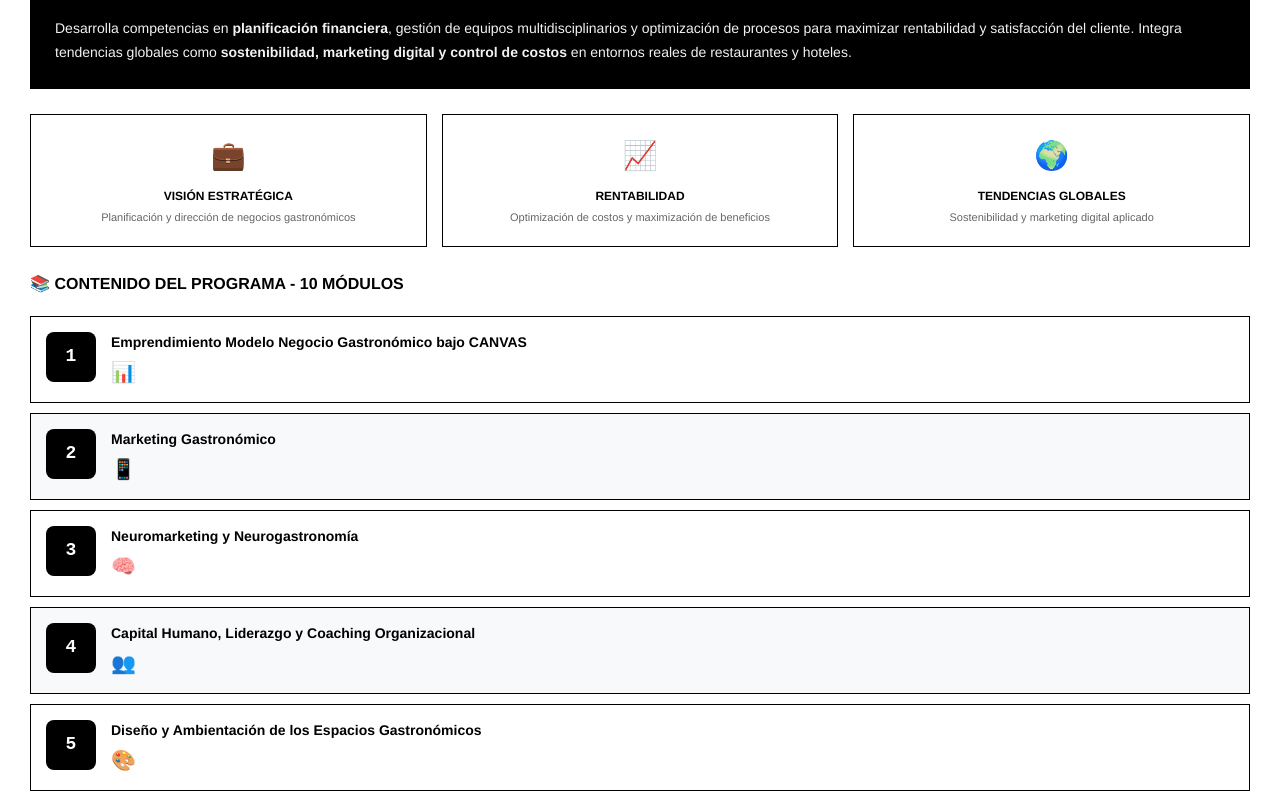
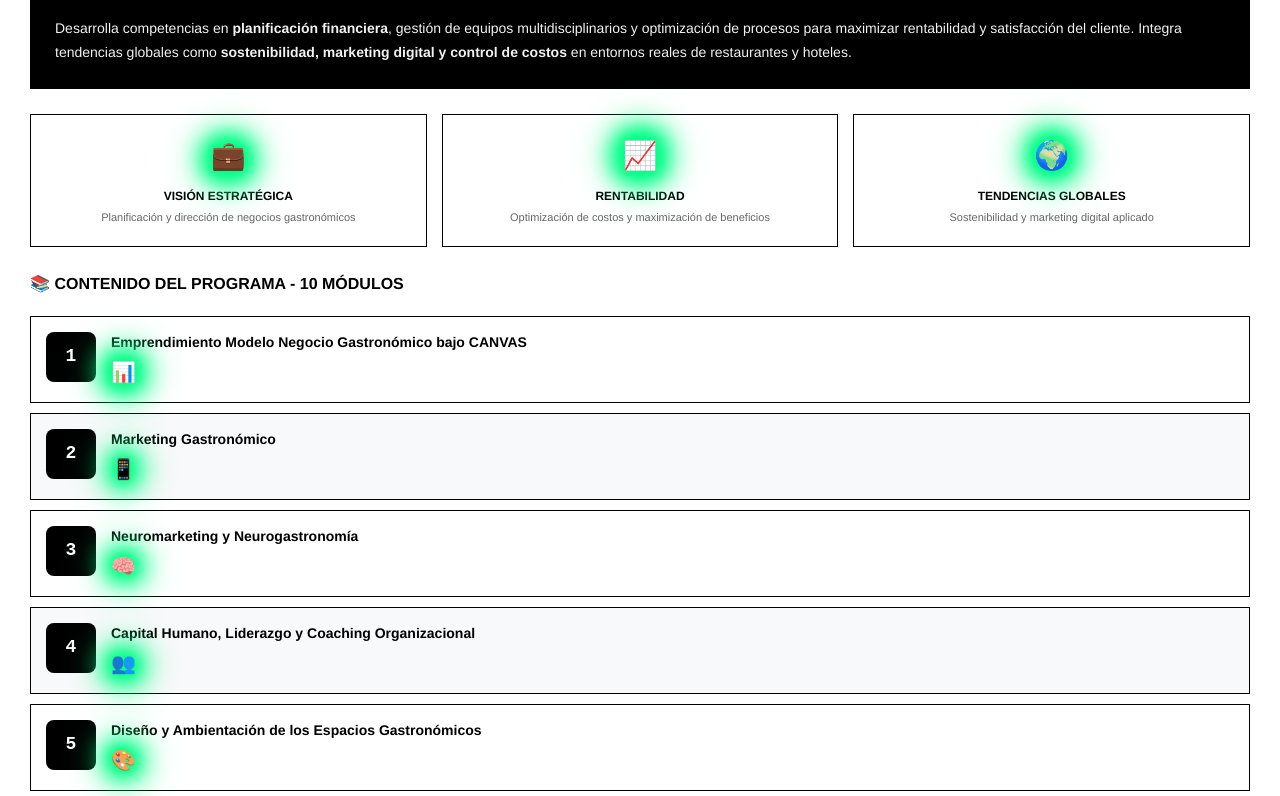
Before and after one commit to arizon-ai/la-new-cuisine, a React (Vite) app in the folder app/: page /flyer-gerencia in a window 1280 px wide. Shown: the part 1104-1900 px from the top of the page. Built offline with nearby package versions, Linux system fonts and the light colour scheme; a web font is replaced by a local one.

Commit message:
fix emojis

```diff
--- a/app/src/FlyerCocinaNinos.jsx
+++ b/app/src/FlyerCocinaNinos.jsx
@@ -1,6 +1,6 @@
 import React from 'react';
 
-// Feature Card - Black/White with emoji
+// Feature Card - Black/White with phosphore emoji
 const FeatureCard = ({ icon, value, label, bgColor = '#fff' }) => (
     <div style={{
         textAlign: 'center',
@@ -8,7 +8,12 @@ const FeatureCard = ({ icon, value, label, bgColor = '#fff' }) => (
         backgroundColor: bgColor,
         border: '1px solid #000'
     }}>
-        <div style={{ fontSize: '28px', marginBottom: '8px' }}>{icon}</div>
+        <div style={{
+            fontSize: '28px',
+            marginBottom: '8px',
+            filter: 'drop-shadow(0 0 8px #00ff88) drop-shadow(0 0 15px #00ff88)',
+            textShadow: '0 0 10px #00ff88, 0 0 20px #00ff88, 0 0 30px #00ff88'
+        }}>{icon}</div>
         <div style={{ fontSize: '18px', fontWeight: 700, color: '#000' }}>{value}</div>
         <div style={{ fontSize: '10px', color: '#666', textTransform: 'uppercase', marginTop: '4px' }}>{label}</div>
     </div>
@@ -29,7 +34,7 @@ const ContentItem = ({ children }) => (
     </div>
 );
 
-// Benefit Card
+// Benefit Card with phosphore emoji
 const BenefitCard = ({ icon, title }) => (
     <div style={{
         display: 'flex',
@@ -39,7 +44,11 @@ const BenefitCard = ({ icon, title }) => (
         backgroundColor: '#f8f9fa',
         border: '1px solid #000'
     }}>
-        <span style={{ fontSize: '24px' }}>{icon}</span>
+        <span style={{
+            fontSize: '24px',
+            filter: 'drop-shadow(0 0 8px #00ff88) drop-shadow(0 0 15px #00ff88)',
+            textShadow: '0 0 10px #00ff88, 0 0 20px #00ff88, 0 0 30px #00ff88'
+        }}>{icon}</span>
         <span style={{ fontWeight: 700, fontSize: '14px' }}>{title}</span>
     </div>
 );
--- a/app/src/FlyerGerencia.jsx
+++ b/app/src/FlyerGerencia.jsx
@@ -100,12 +100,16 @@ const ModuleCard = ({ number, title, icon }) => (
             }}>
                 {title}
             </div>
-            <div style={{ fontSize: '20px' }}>{icon}</div>
+            <div style={{
+                fontSize: '20px',
+                filter: 'drop-shadow(0 0 8px #00ff88) drop-shadow(0 0 15px #00ff88)',
+                textShadow: '0 0 10px #00ff88, 0 0 20px #00ff88, 0 0 30px #00ff88'
+            }}>{icon}</div>
         </div>
     </div>
 );
 
-// Feature Card - Black/White
+// Feature Card - Black/White with phosphore emoji
 const FeatureCard = ({ icon, title, description }) => (
     <div style={{
         textAlign: 'center',
@@ -113,7 +117,12 @@ const FeatureCard = ({ icon, title, description }) => (
         backgroundColor: '#fff',
         border: '1px solid #000'
     }}>
-        <div style={{ fontSize: '28px', marginBottom: '10px' }}>{icon}</div>
+        <div style={{
+            fontSize: '28px',
+            marginBottom: '10px',
+            filter: 'drop-shadow(0 0 8px #00ff88) drop-shadow(0 0 15px #00ff88)',
+            textShadow: '0 0 10px #00ff88, 0 0 20px #00ff88, 0 0 30px #00ff88'
+        }}>{icon}</div>
         <div style={{ fontSize: '12px', fontWeight: 700, textTransform: 'uppercase', marginBottom: '5px' }}>{title}</div>
         <div style={{ fontSize: '11px', color: '#666', lineHeight: 1.4 }}>{description}</div>
     </div>
--- a/app/src/FlyerPanaderia.jsx
+++ b/app/src/FlyerPanaderia.jsx
@@ -71,7 +71,7 @@ const ContentItem = ({ number, children }) => (
     </div>
 );
 
-// Feature Card - Black/White with emoji
+// Feature Card - Black/White with phosphore emoji
 const FeatureCard = ({ icon, value, label }) => (
     <div style={{
         textAlign: 'center',
@@ -79,7 +79,12 @@ const FeatureCard = ({ icon, value, label }) => (
         backgroundColor: '#fff',
         border: '1px solid #000'
     }}>
-        <div style={{ fontSize: '24px', marginBottom: '8px' }}>{icon}</div>
+        <div style={{
+            fontSize: '24px',
+            marginBottom: '8px',
+            filter: 'drop-shadow(0 0 8px #00ff88) drop-shadow(0 0 15px #00ff88)',
+            textShadow: '0 0 10px #00ff88, 0 0 20px #00ff88, 0 0 30px #00ff88'
+        }}>{icon}</div>
         <div style={{ fontSize: '20px', fontWeight: 700, color: '#000' }}>{value}</div>
         <div style={{ fontSize: '10px', color: '#666', textTransform: 'uppercase', marginTop: '4px' }}>{label}</div>
     </div>
--- a/app/src/FlyerPasteleria.jsx
+++ b/app/src/FlyerPasteleria.jsx
@@ -126,7 +126,7 @@ const ContentItem = ({ number, children }) => (
     </div>
 );
 
-// Feature Card - Black/White with emoji
+// Feature Card - Black/White with phosphore emoji
 const FeatureCard = ({ icon, value, label }) => (
     <div style={{
         textAlign: 'center',
@@ -134,7 +134,12 @@ const FeatureCard = ({ icon, value, label }) => (
         backgroundColor: '#fff',
         border: '1px solid #000'
     }}>
-        <div style={{ fontSize: '24px', marginBottom: '8px' }}>{icon}</div>
+        <div style={{
+            fontSize: '24px',
+            marginBottom: '8px',
+            filter: 'drop-shadow(0 0 8px #00ff88) drop-shadow(0 0 15px #00ff88)',
+            textShadow: '0 0 10px #00ff88, 0 0 20px #00ff88, 0 0 30px #00ff88'
+        }}>{icon}</div>
         <div style={{ fontSize: '20px', fontWeight: 700, color: '#000' }}>{value}</div>
         <div style={{ fontSize: '10px', color: '#666', textTransform: 'uppercase', marginTop: '4px' }}>{label}</div>
     </div>
```
